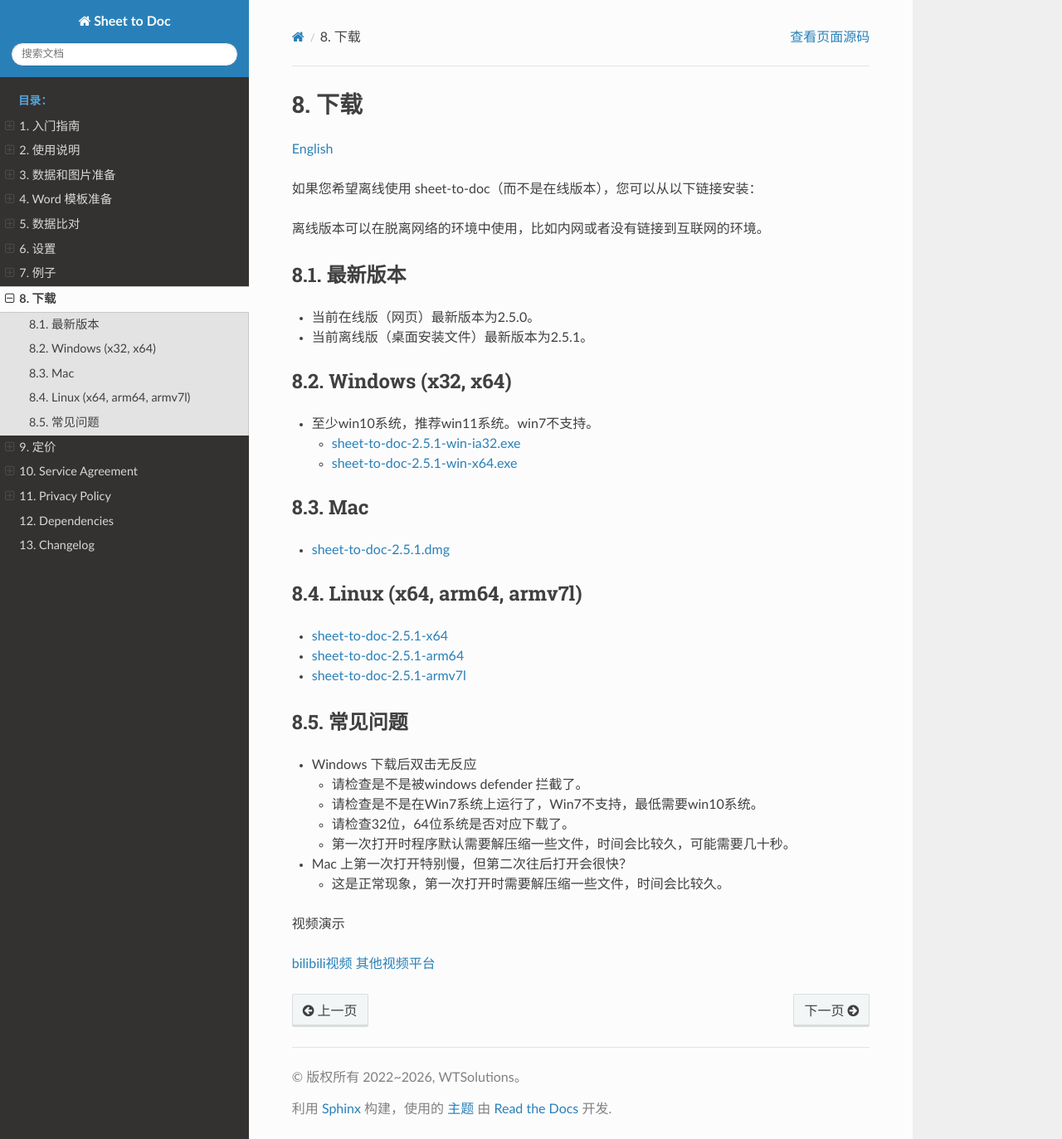
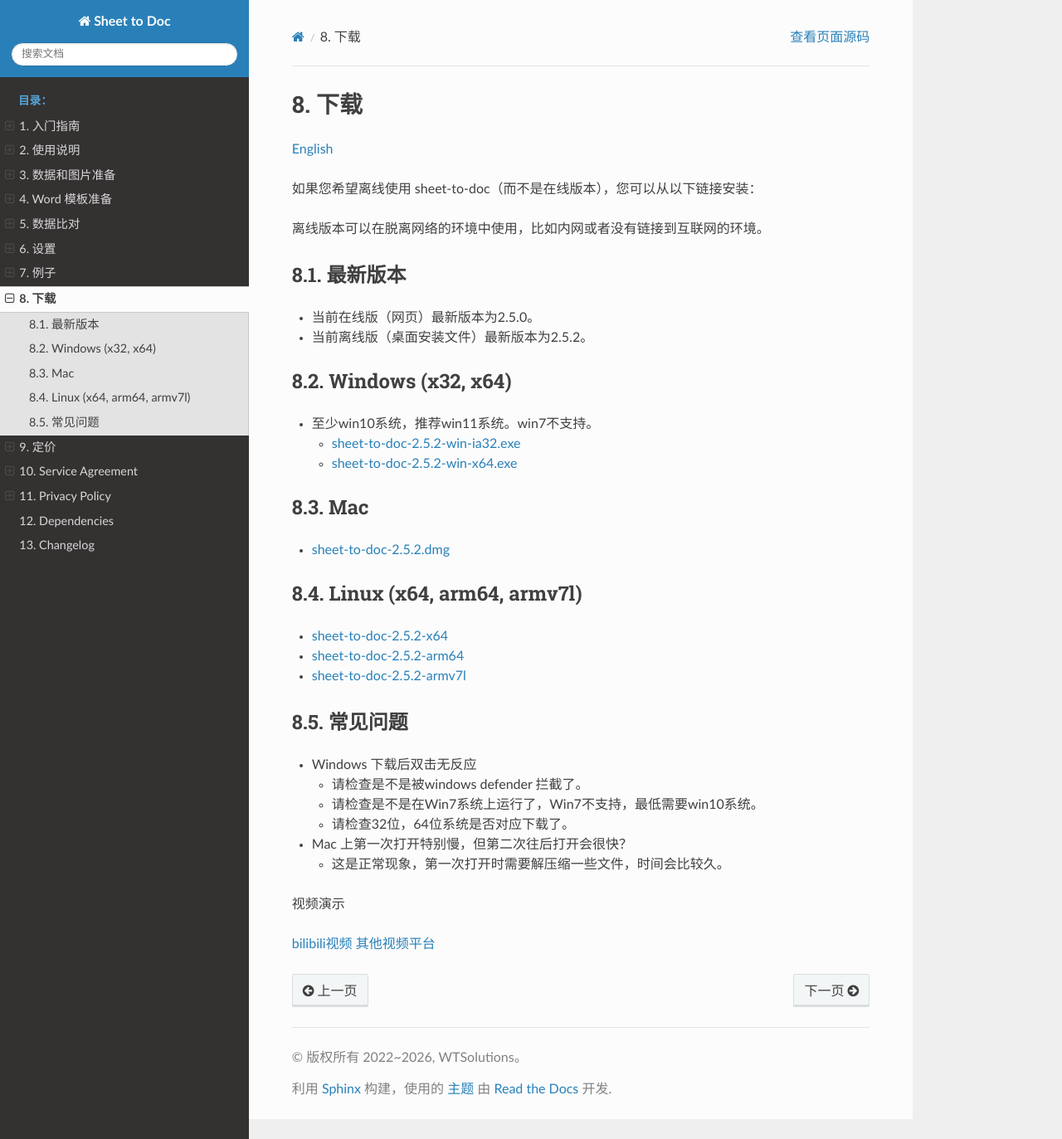
Before and after one commit to he-yang/sheet-to-doc-zh-cn, a Sphinx documentation site: the page built from source/Download.md, in a window 1280 px wide and 1373 px high. Shown: the whole window at 83% size. Built offline with Sphinx 7.4.7 and the Read the Docs theme 3.1.0, drawn with Linux system fonts in a browser that asks for light colours.

Commit message:
to 2.5.2

```diff
--- a/source/Download.md
+++ b/source/Download.md
@@ -21,20 +21,20 @@
 ## 最新版本
 
 - 当前在线版（网页）最新版本为2.5.0。
-- 当前离线版（桌面安装文件）最新版本为2.5.1。
+- 当前离线版（桌面安装文件）最新版本为2.5.2。
 
 ## Windows (x32, x64)
 - 至少win10系统，推荐win11系统。win7不支持。
-  - [sheet-to-doc-2.5.1-win-ia32.exe](https://r2.wtsolutions.cn/sheet-to-doc-releases/Sheet-to-Doc-2.5.1-win-ia32.exe)
-  - [sheet-to-doc-2.5.1-win-x64.exe](https://r2.wtsolutions.cn/sheet-to-doc-releases/Sheet-to-Doc-2.5.1-win-x64.exe)
+  - [sheet-to-doc-2.5.2-win-ia32.exe](https://r2.wtsolutions.cn/sheet-to-doc-releases/Sheet-to-Doc-2.5.2-win-ia32.exe)
+  - [sheet-to-doc-2.5.2-win-x64.exe](https://r2.wtsolutions.cn/sheet-to-doc-releases/Sheet-to-Doc-2.5.2-win-x64.exe)
 
 ## Mac
-  - [sheet-to-doc-2.5.1.dmg](https://r2.wtsolutions.cn/sheet-to-doc-releases/Sheet-to-Doc-2.5.1.dmg)
+  - [sheet-to-doc-2.5.2.dmg](https://r2.wtsolutions.cn/sheet-to-doc-releases/Sheet-to-Doc-2.5.2.dmg)
 
 ## Linux (x64, arm64, armv7l)
-  - [sheet-to-doc-2.5.1-x64](https://r2.wtsolutions.cn/sheet-to-doc-releases/Sheet-to-Doc-2.5.1.AppImage)
-  - [sheet-to-doc-2.5.1-arm64](https://r2.wtsolutions.cn/sheet-to-doc-releases/Sheet-to-Doc-2.5.1-arm64.AppImage)
-  - [sheet-to-doc-2.5.1-armv7l](https://r2.wtsolutions.cn/sheet-to-doc-releases/Sheet-to-Doc-2.5.1-armv7l.AppImage)
+  - [sheet-to-doc-2.5.2-x64](https://r2.wtsolutions.cn/sheet-to-doc-releases/Sheet-to-Doc-2.5.2.AppImage)
+  - [sheet-to-doc-2.5.2-arm64](https://r2.wtsolutions.cn/sheet-to-doc-releases/Sheet-to-Doc-2.5.2-arm64.AppImage)
+  - [sheet-to-doc-2.5.2-armv7l](https://r2.wtsolutions.cn/sheet-to-doc-releases/Sheet-to-Doc-2.5.2-armv7l.AppImage)
 
 ## 常见问题
 
@@ -42,7 +42,6 @@
   - 请检查是不是被windows defender 拦截了。
   - 请检查是不是在Win7系统上运行了，Win7不支持，最低需要win10系统。
   - 请检查32位，64位系统是否对应下载了。
-  - 第一次打开时程序默认需要解压缩一些文件，时间会比较久，可能需要几十秒。
 - Mac 上第一次打开特别慢，但第二次往后打开会很快？
   - 这是正常现象，第一次打开时需要解压缩一些文件，时间会比较久。
 
--- a/source/conf.py
+++ b/source/conf.py
@@ -9,7 +9,7 @@
 project = 'Sheet to Doc'
 copyright = '2022~2026, WTSolutions'
 author = 'WTSolutions'
-release = '2.5.1.0'
+release = '2.5.2.0'
 
 # -- General configuration ---------------------------------------------------
 # https://www.sphinx-doc.org/en/master/usage/configuration.html#general-configuration
```
Also changed, not shown: source/WordTemplate.md (+54 -0 lines), source/changlog.md (+4 -1 lines), source/getstarted.md (+13 -0 lines).
